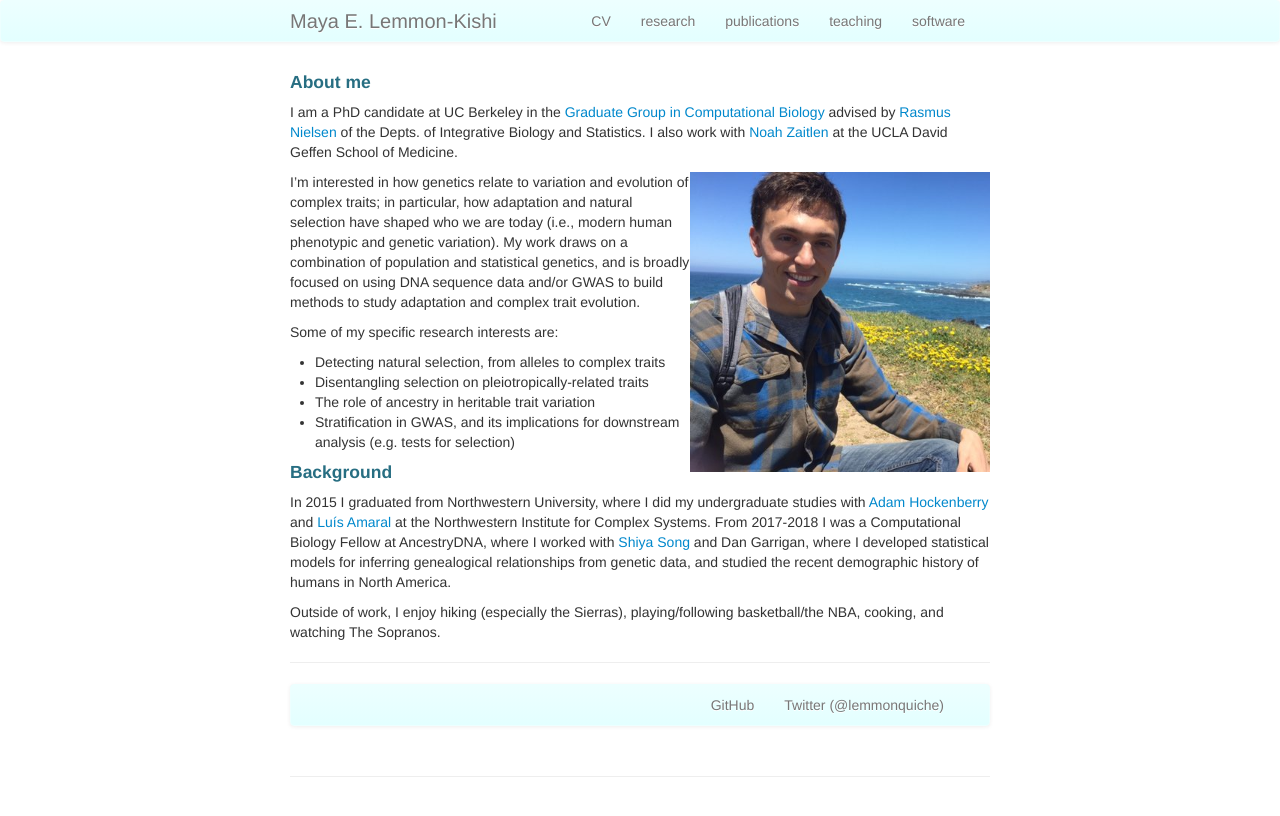
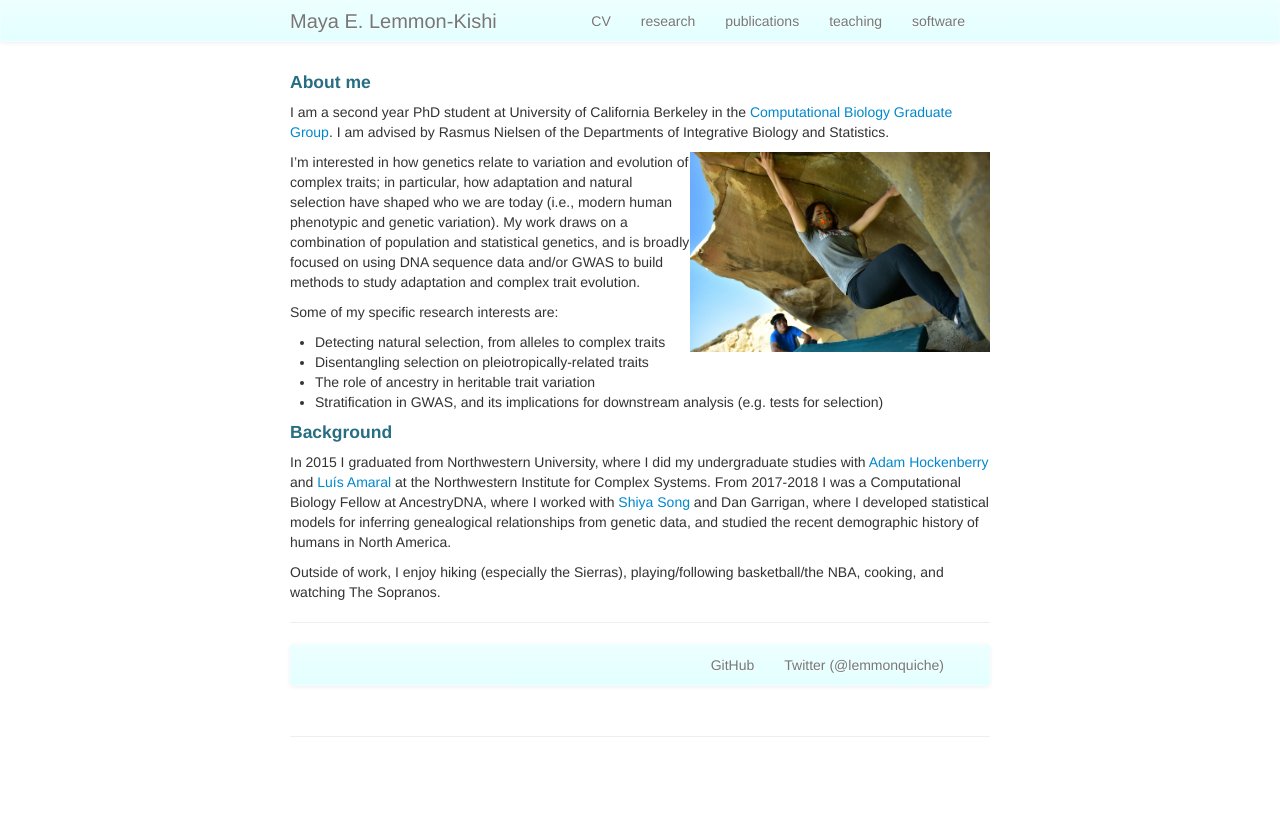
Before and after one commit to lemmonquiche/lemmonquiche.github.io, a Jekyll site: the page built from index.md, in a window 1280 px wide. Shown: the top 816 px of the page. Built offline with Jekyll 4.4.1, drawn with Linux system fonts in a browser that asks for light colours.

Commit message:
more me and temp photo

```diff
--- a/index.md
+++ b/index.md
@@ -7,7 +7,7 @@
 ---
 #### About me
 
-I am a PhD candidate at UC Berkeley in the <a href="https://ccb.berkeley.edu/academics/phd-in-computational-biology/">Graduate Group in Computational Biology</a> advised by <a href="http://www.nielsenlab.org/">Rasmus Nielsen</a> of the Depts. of Integrative Biology and Statistics. I also work with <a href="http://zaitlenlab.science/">Noah Zaitlen</a> at the UCLA David Geffen School of Medicine.
+I am a second year PhD student at University of California Berkeley in the <a href="https://ccb.berkeley.edu/academics/phd-in-computational-biology/">Computational Biology Graduate Group</a>. I am advised by Rasmus Nielsen of the Departments of Integrative Biology and Statistics.
 
 <img style="float: right;" src="../assets/headshot.jpg" width="300">
 
```
Also changed, not shown: assets/headshot.jpg.
